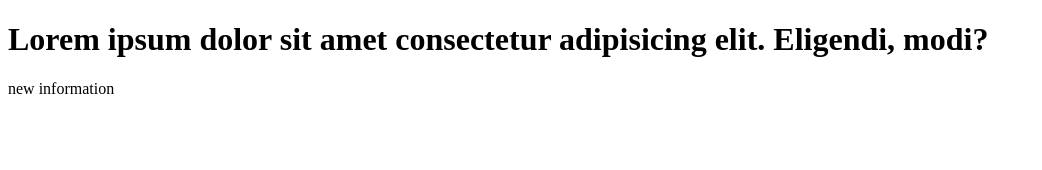
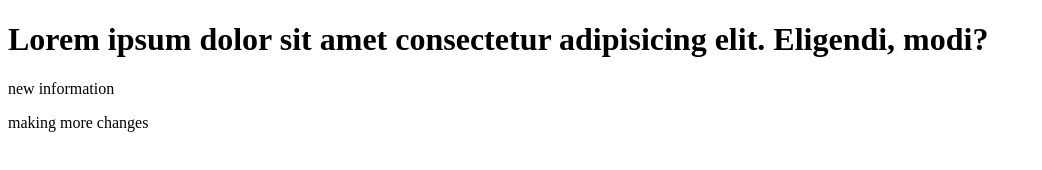
Before and after one commit to 29digvijay/learning_git, a plain HTML site: page index.html in a window 1280 px wide. Shown: the whole page, without its empty margins (0-1042 px from the left). Drawn offline with Linux system fonts and the light colour scheme.

Commit message:
add another paragraph

```diff
--- a/index.html
+++ b/index.html
@@ -8,5 +8,6 @@
 <body>
     <h1>Lorem ipsum dolor sit amet consectetur adipisicing elit. Eligendi, modi?</h1>
     <p>new information</p>
+    <p>making more changes</p>
 </body>
 </html>
```
